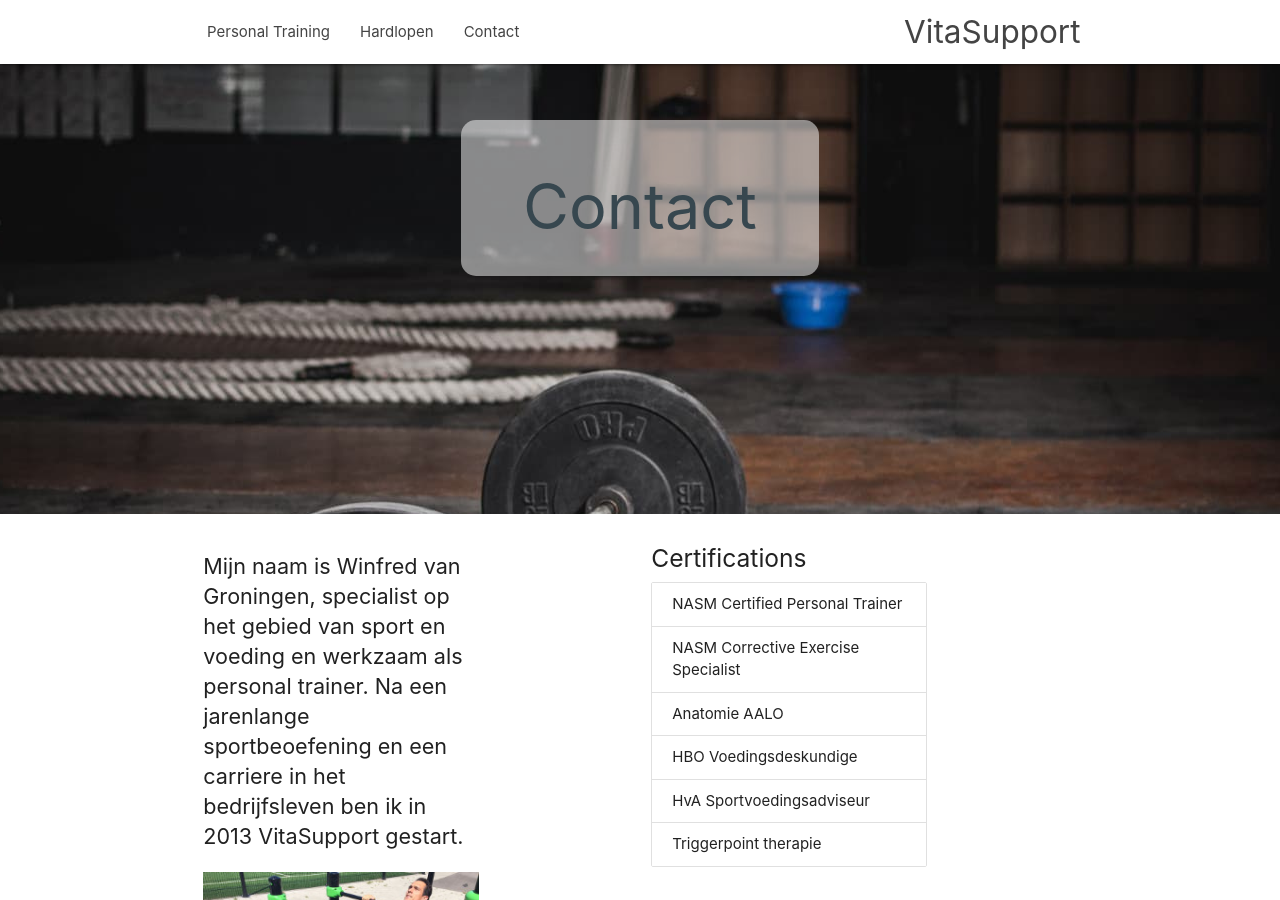
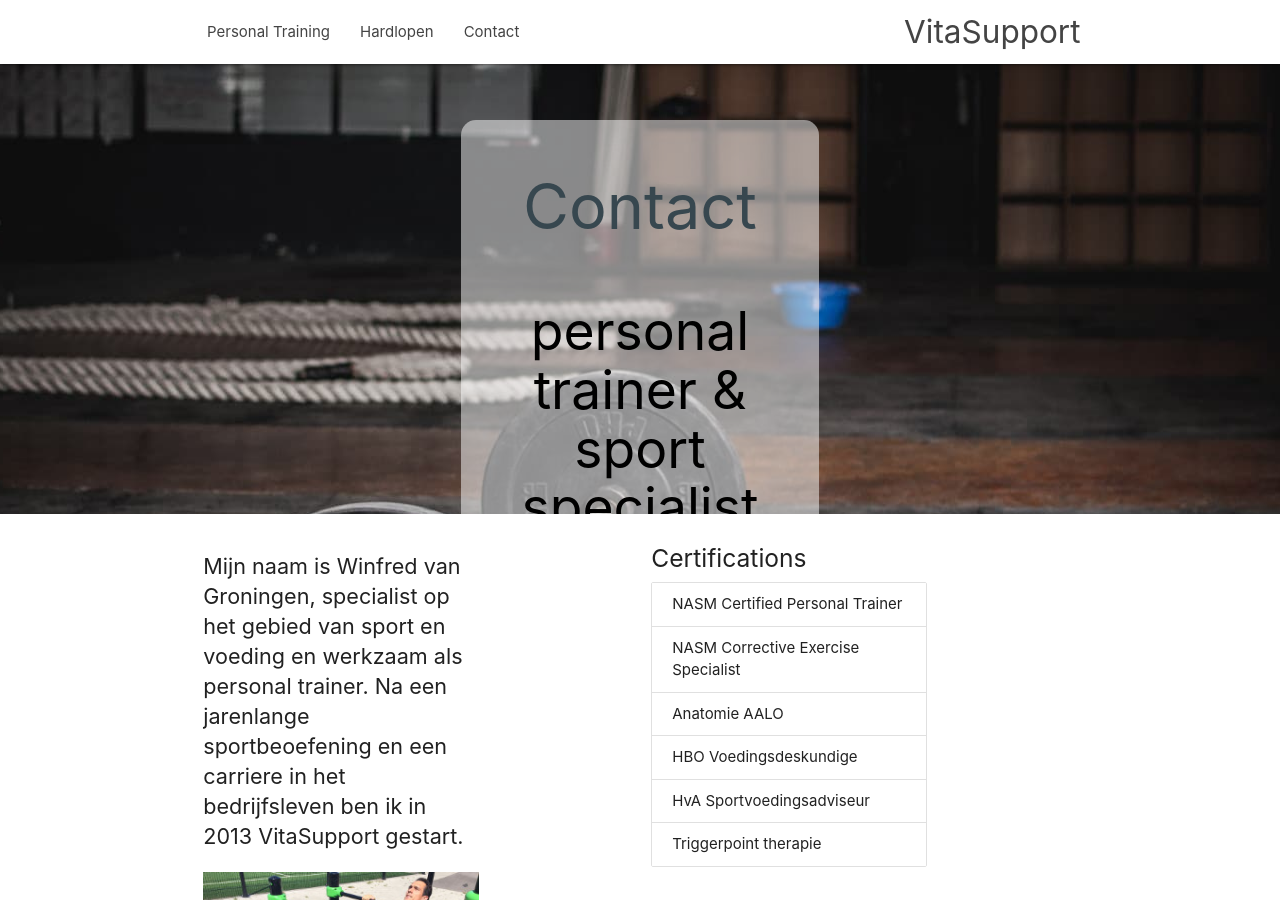
Before and after one commit to vitasupport/vitasupport-jekyll, a Jekyll site: the page built from my_pages/contact.md, in a window 1280 px wide and 900 px high. Built offline with Jekyll 4.4.1, drawn with Linux system fonts in a browser that asks for light colours; nearby versions of some CDN libraries; a script that is not in the unit is left out.

Commit message:
Added subtitle

```diff
--- a/my_pages/contact.md
+++ b/my_pages/contact.md
@@ -1,6 +1,7 @@
 ---
 layout: page
 title: Contact
+subtitle: personal trainer & sport specialist
 description: >-
   Ook al kom je uit Amsterdam, neem contact op met personal trainer Winfred van Groningen om je sneller en doeltreffender naar je victorie te brengen!
 cta: false
```
Also changed, not shown: my_pages/hardlopen.md (+1 -0 lines).
